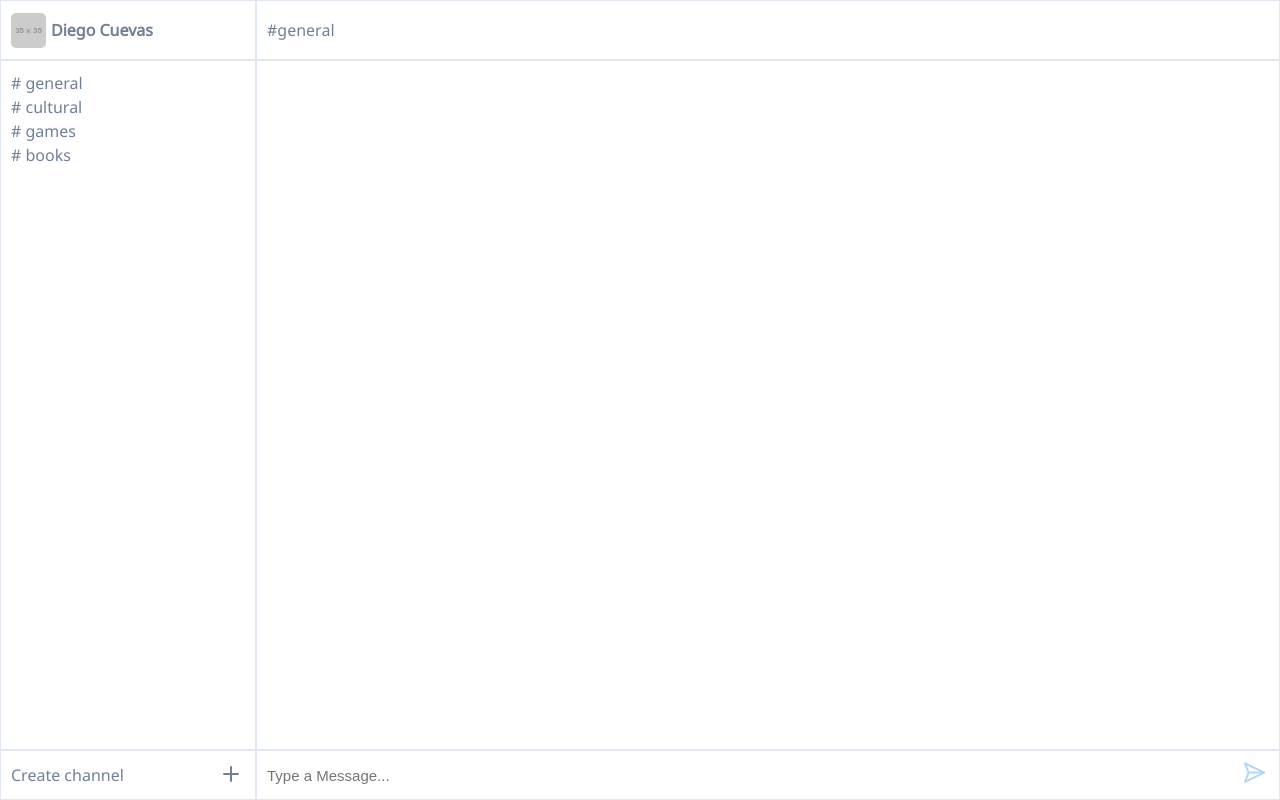
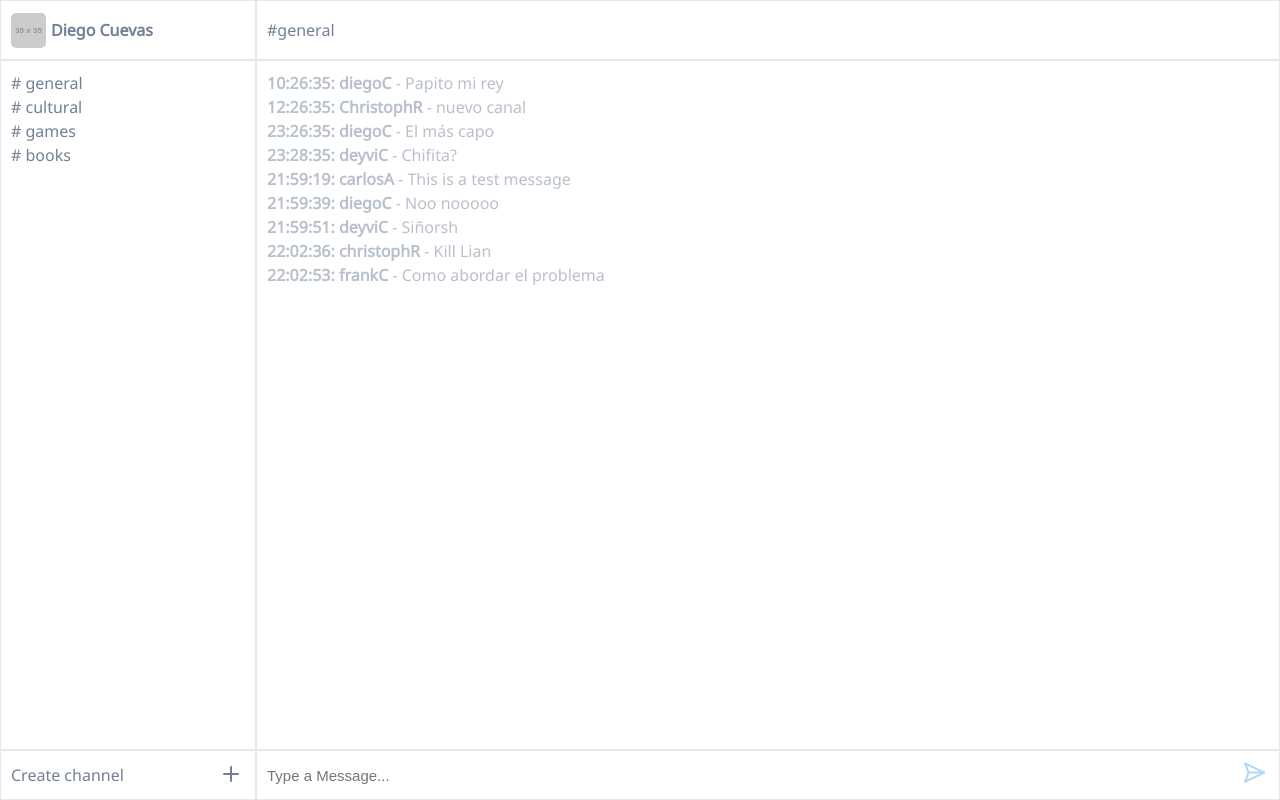
Before and after one commit to DiegoCuevas/js-tutopia-clon, a website: page public/channel.html in a window 1280 px wide. Drawn offline with Linux system fonts and the light colour scheme; placeholder pictures from the web are drawn by us.

Commit message:
Feature/message display (#26)
* Include time for each message

* Control message display

* Add time and user before each message
* Change opacity for old messages
* Add helper functions to deliver time and date

```diff
--- a/public/css/style.css
+++ b/public/css/style.css
@@ -109,8 +109,8 @@ a {
   width: 100%; /* Full width */
   height: 100%; /* Full height */
   overflow: auto; /* Enable scroll if needed */
-  background-color: rgb(0,0,0); /* Fallback color */
-  background-color: rgba(0,0,0,0.4); /* Black w/ opacity */
+  background-color: rgb(0, 0, 0); /* Fallback color */
+  background-color: rgba(0, 0, 0, 0.4); /* Black w/ opacity */
 }
 
 /* Modal Content */
@@ -136,3 +136,13 @@ a {
   text-decoration: none;
   cursor: pointer;
 }
+
+.listMessage {}
+
+.old-message {
+  filter: opacity(50%);
+}
+
+.message-header {
+  font-weight: bold;
+}
--- a/public/js/main.js
+++ b/public/js/main.js
@@ -3,9 +3,67 @@ const $channelHeader = document.getElementsByClassName('channel-header')[0];
 const $formNewMessage = document.getElementById('newMessage');
 const $listMessage = document.getElementById('listMessage');
 const socket = new WebSocket(`ws://localhost:3000/connection`);
-const messages = [];
+const messages = [
+  {
+    id: 1558261595489,
+    user: 'diegoC',
+    content: 'Papito mi rey',
+    channel: 'general'
+  },
+  {
+    id: 1558355195489,
+    user: 'ChristophR',
+    content: 'nuevo canal',
+    channel: 'cultural'
+  },
+  {
+    id: 1558481195489,
+    user: 'diegoC',
+    content: 'El más capo',
+    channel: 'general'
+  },
+  {
+    id: 1558481315489,
+    user: 'deyviC',
+    content: 'Chifita?',
+    channel: 'general'
+  },
+  {
+    id: 1558562359188,
+    user: 'carlosA',
+    content: 'This is a test message',
+    channel: 'general'
+  },
+  {
+    id: 1558562379149,
+    user: 'diegoC',
+    content: 'Noo nooooo',
+    channel: 'general'
+  },
+  {
+    id: 1558562391504,
+    user: 'deyviC',
+    content: 'Siñorsh',
+    channel: 'games'
+  },
+  {
+    id: 1558562556177,
+    user: 'christophR',
+    content: 'Kill Lian',
+    channel: 'games'
+  },
+  {
+    id: 1558562573403,
+    user: 'frankC',
+    content: 'Como abordar el problema',
+    channel: 'books'
+  }
+];
 
 console.log('🚀');
+console.log(
+  `🚀 If you are reading this, we can use your skills to improve this application. We are a young StartUp company, building apps for fun, thirst of knowledge and profit. Reach us at this very app or through our email: 1337team@gmail.com`
+);
 
 function test() {
   //  Data to test functions
@@ -13,6 +71,7 @@ function test() {
     'channels',
     JSON.stringify(['general', 'cultural', 'games', 'books'])
   );
+  localStorage.setItem('messages', JSON.stringify(messages));
 }
 
 function renderChannel() {
@@ -43,9 +102,35 @@ function initSocket() {
 }
 
 function renderMessages(messages) {
+  // Should this be a global variable?
+  const currentTime = Date.now();
   $listMessage.innerHTML = messages.reduce((html, message) => {
-    return html + `<li> ${message.user} -  ${message.content}</li>`;
+    return (
+      html +
+      `${
+        renderDate(message.id) < renderDate(currentTime)
+          ? '<li class="old-message">'
+          : '<li>'
+      }<span class="message-header">${renderTime(message)} ${
+        message.user
+      }</span> -  ${message.content}</li>`
+    );
   }, '');
+}
+
+function renderTime({ id }) {
+  const hours = ('0' + new Date(id).getHours()).slice(-2);
+  const minutes = ('0' + new Date(id).getMinutes()).slice(-2);
+  const seconds = ('0' + new Date(id).getSeconds()).slice(-2);
+  return `${hours}:${minutes}:${seconds}:`;
+}
+
+function renderDate(date) {
+  if (typeof date == 'object') date = date.id;
+  const years = new Date(date).getFullYear();
+  const months = new Date(date).getMonth() + 1;
+  const days = new Date(date).getDate();
+  return `${years}-${months}-${days}`;
 }
 
 function sendMessage(content) {
```
